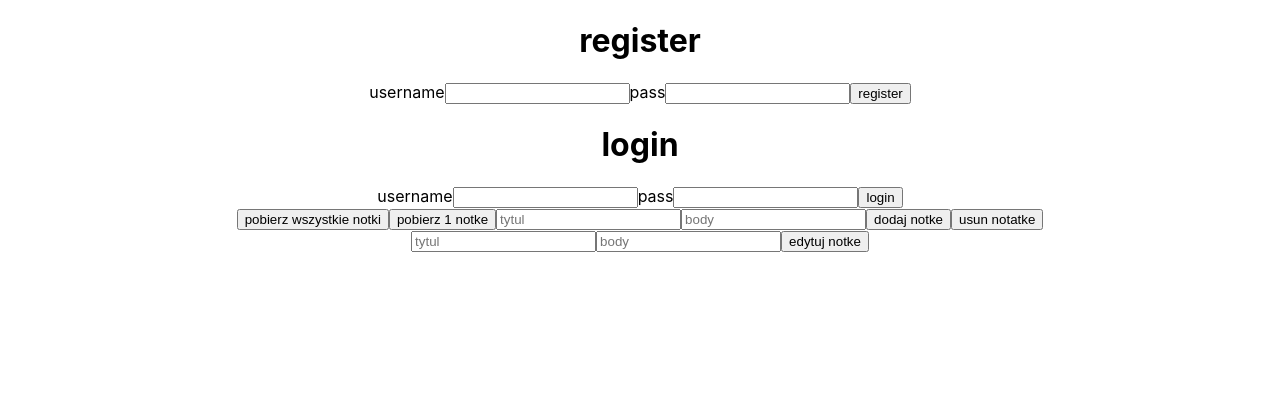
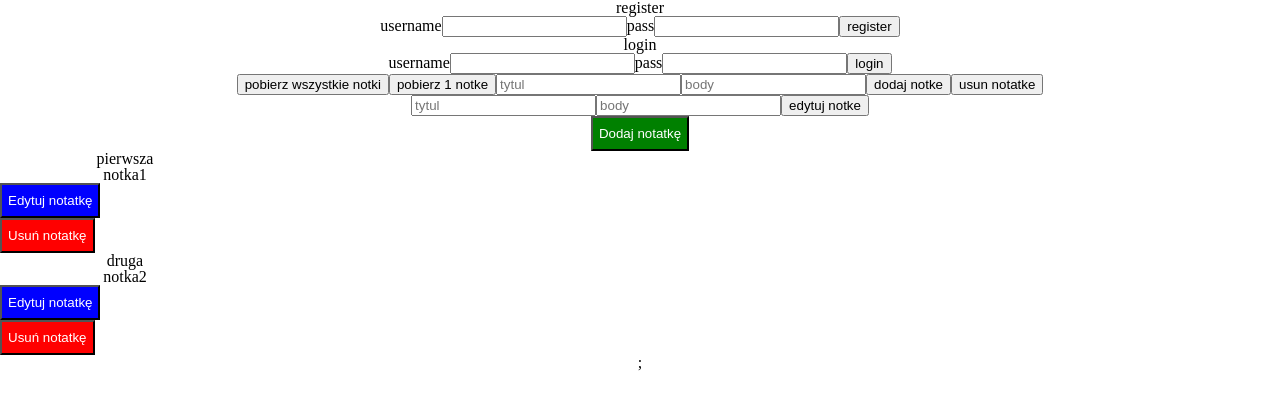
Before and after one commit to djarosz-hub/Recruitment-task-TODOApp, a React (Create React App) app in the folder frontend/my-app/: page / in a window 1280 px wide. Shown: the top 408 px of the page. Built offline with nearby package versions, Linux system fonts and the light colour scheme.

Commit message:
working on frontend components

```diff
--- a/frontend/my-app/package.json
+++ b/frontend/my-app/package.json
@@ -6,10 +6,14 @@
     "@testing-library/jest-dom": "^5.11.10",
     "@testing-library/react": "^11.2.5",
     "@testing-library/user-event": "^12.8.3",
+    "@types/styled-components": "^5.1.9",
     "axios": "^0.21.1",
     "react": "^17.0.2",
     "react-dom": "^17.0.2",
+    "react-modal": "^3.12.1",
     "react-scripts": "4.0.3",
+    "styled-components": "^5.2.1",
+    "styled-reset": "^4.3.4",
     "web-vitals": "^1.1.1"
   },
   "scripts": {
--- a/frontend/my-app/public/index.html
+++ b/frontend/my-app/public/index.html
@@ -5,39 +5,11 @@
     <link rel="icon" href="%PUBLIC_URL%/favicon.ico" />
     <meta name="viewport" content="width=device-width, initial-scale=1" />
     <meta name="theme-color" content="#000000" />
-    <meta
-      name="description"
-      content="Web site created using create-react-app"
-    />
-    <link rel="apple-touch-icon" href="%PUBLIC_URL%/logo192.png" />
-    <!--
-      manifest.json provides metadata used when your web app is installed on a
-      user's mobile device or desktop. See https://developers.google.com/web/fundamentals/web-app-manifest/
-    -->
     <link rel="manifest" href="%PUBLIC_URL%/manifest.json" />
-    <!--
-      Notice the use of %PUBLIC_URL% in the tags above.
-      It will be replaced with the URL of the `public` folder during the build.
-      Only files inside the `public` folder can be referenced from the HTML.
-
-      Unlike "/favicon.ico" or "favicon.ico", "%PUBLIC_URL%/favicon.ico" will
-      work correctly both with client-side routing and a non-root public URL.
-      Learn how to configure a non-root public URL by running `npm run build`.
-    -->
-    <title>React App</title>
+    <title>Recruitment TODO App</title>
   </head>
   <body>
     <noscript>You need to enable JavaScript to run this app.</noscript>
     <div id="root"></div>
-    <!--
-      This HTML file is a template.
-      If you open it directly in the browser, you will see an empty page.
-
-      You can add webfonts, meta tags, or analytics to this file.
-      The build step will place the bundled scripts into the <body> tag.
-
-      To begin the development, run `npm start` or `yarn start`.
-      To create a production bundle, use `npm run build` or `yarn build`.
-    -->
   </body>
 </html>
--- a/frontend/my-app/src/App.js
+++ b/frontend/my-app/src/App.js
@@ -1,6 +1,8 @@
 import React, { useEffect, useState } from "react";
 import Axios from "axios";
 import "./App.css";
+import Todo from "./components/Todo";
+import {Reset} from 'styled-reset';
 
 function App() {
   const [loginRegister, setLoginRegister] = useState("");
@@ -218,6 +220,8 @@ function App() {
         <input placeholder="body" id="trescedit"></input>
         <button onClick={() => editNoteValues(9)}>edytuj notke</button>
       </div>
+      <Reset/>
+      <Todo/>
     </div>
   );
 }
--- /dev/null
+++ b/frontend/my-app/src/components/EditNote.js
@@ -0,0 +1,44 @@
+import React, { useState } from "react";
+import {Label, Input} from "./NewNote";
+import styled from "styled-components";
+import {NoteBtn} from "./Note";
+
+const Wrapper = styled.div`
+    width:200px;
+    height:200px;
+`;
+
+function EditNote(props) {
+    const [title, setTitle] = useState(props.title);
+    const [body, setBody] = useState(props.body);
+
+    const changeTitleHandler = (e) => {
+        const val = e.target.value;
+        setTitle(val);
+    };
+    const changeBodyHandler = (e) => {
+        const val = e.target.value;
+        setBody(val);
+    };
+    const editNote = () => {
+        const note = {
+            title:title,
+            body:body,
+            id:props.id
+        }
+        props.onEdit(note);
+    }
+    return (
+
+        <Wrapper>
+            <Label>Tytuł notatki:</Label>
+            <Input type="text" value={title} onChange={changeTitleHandler} />
+
+            <Label>Treść:</Label>
+            <Input type="text" value={body} onChange={changeBodyHandler} />
+            <NoteBtn onClick={() => editNote()}>Edytuj notatkę</NoteBtn>
+        </Wrapper>
+
+    );
+}
+export default EditNote;
--- /dev/null
+++ b/frontend/my-app/src/components/NewNote.js
@@ -0,0 +1,51 @@
+import React, { useState } from "react";
+import styled from "styled-components";
+import Note, { NoteBtn } from "./Note";
+
+export const Wrapper = styled.div``;
+export const Label = styled.label``;
+export const Input = styled.input``;
+export const ShowFormBtn = styled(NoteBtn)`
+    background-color:green;
+`;
+function NewNote(props) {
+
+  const [showAddForm, setShowAddForm] = useState(false);
+  const [title, setTitle] = useState("");
+  const [body, setBody] = useState("");
+
+  const changeTitleHandler = (e) => {
+    const val = e.target.value;
+    setTitle(val);
+  };
+  const changeBodyHandler = (e) => {
+    const val = e.target.value;
+    setBody(val);
+  };
+  const addNote = () => {
+    const note = {
+        id:'dsd',
+      title: title,
+      body: body
+    };
+    props.onAdd(note);
+    setTitle('');
+    setBody('');
+    setShowAddForm(!showAddForm);
+  };
+  return (
+      showAddForm ? (
+    <Wrapper>
+      <Label>Tytuł notatki:</Label>
+      <Input type="text" value={title} onChange={changeTitleHandler} />
+
+      <Label>Treść:</Label>
+      <Input type="text" value={body} onChange={changeBodyHandler} />
+      <NoteBtn onClick={() => addNote()}>Dodaj notatkę</NoteBtn>
+    </Wrapper>
+      ) : (
+        <ShowFormBtn onClick={()=>setShowAddForm(true)}>Dodaj notatkę</ShowFormBtn>
+      )
+  );
+}
+export default NewNote;
--- /dev/null
+++ b/frontend/my-app/src/components/Note.js
@@ -0,0 +1,44 @@
+import React from "react";
+import styled from "styled-components";
+
+const Wrapper = styled.div`
+    max-width:250px;
+    max-height:200px;
+    display:flex;
+    flex-direction:column;
+`;
+const Body = styled.div`
+
+`;
+const Title = styled.p`
+
+`;
+const NoteBtn = styled.button`
+    width:fit-content;
+    height:35px;
+    color:white;
+    background-color:blue;
+`;
+const DelNoteBtn = styled(NoteBtn)`
+    background-color:red;
+`;
+function Note(props) {
+
+    const editHandler = () => {
+        props.onEdit({
+            title: props.title,
+            body: props.body,
+            id: props.id
+        })
+    }
+    return (
+        <Wrapper>
+            <Title>{props.title}</Title>
+            <Body>{props.body}</Body>
+            <NoteBtn onClick={editHandler}>Edytuj notatkę</NoteBtn>
+            <DelNoteBtn onClick={() => props.onDelete(props.id)}>Usuń notatkę</DelNoteBtn>
+        </Wrapper >
+    );
+}
+export default Note;
+export { NoteBtn };
--- /dev/null
+++ b/frontend/my-app/src/components/Todo.js
@@ -0,0 +1,78 @@
+import React from "react";
+import styled from "styled-components";
+import Note from "./Note";
+import NewNote from "./NewNote";
+import Modal from "react-modal";
+import EditNote from "./EditNote";
+
+class Todo extends React.Component {
+    state = {
+        notes: [
+            {
+                id: "123",
+                title: "pierwsza",
+                body: "notka1"
+            },
+            {
+                id: "234",
+                title: "druga",
+                body: "notka2"
+            }
+        ],
+        showEditModal: false,
+        editNote:{}
+    };
+    deleteNote(id) {
+        console.log(id);
+        const notes = [...this.state.notes].filter(note => note.id !== id);
+        this.setState({ notes });
+    };
+    addNote(note) {
+        const notes = [...this.state.notes];
+        notes.push(note);
+        this.setState({ notes });
+    }
+    editNote(note) {
+        const notes = [...this.state.notes];
+        const index = notes.findIndex(item => item.id === note.id);
+        if (index >= 0) {
+            notes[index] = note;
+            this.setState({ notes });
+        }
+        this.toggleModal();
+    }
+    toggleModal() {
+        this.setState({ showEditModal: !this.state.showEditModal });
+    }
+    editNoteHandler(note) {
+        this.toggleModal();
+        this.setState({editNote:note})
+    }
+    render() {
+        return (
+            <>
+                <NewNote
+                    onAdd={(note) => this.addNote(note)} />
+                <Modal
+                    isOpen={this.state.showEditModal}
+                    contentLabel="Edytuj notatkę"
+                    ariaHideApp={false}>
+                    <EditNote onEdit={(note) => this.editNote(note)}
+                    title={this.state.editNote.title}
+                    body={this.state.editNote.body}
+                    id={this.state.editNote.id}/>
+                    <button onClick={()=>this.toggleModal()}>Anuluj</button>
+                </Modal>
+                {this.state.notes.map((note) => (
+                    <Note key={note.id}
+                        title={note.title}
+                        body={note.body}
+                        id={note.id}
+                        onDelete={(id) => this.deleteNote(id)}
+                        onEdit={(note) => this.editNoteHandler(note)} />
+                ))};
+            </>
+        );
+    }
+}
+export default Todo;
```
Also changed, not shown: 1 other file (tests, documents, lock files or other folders).
